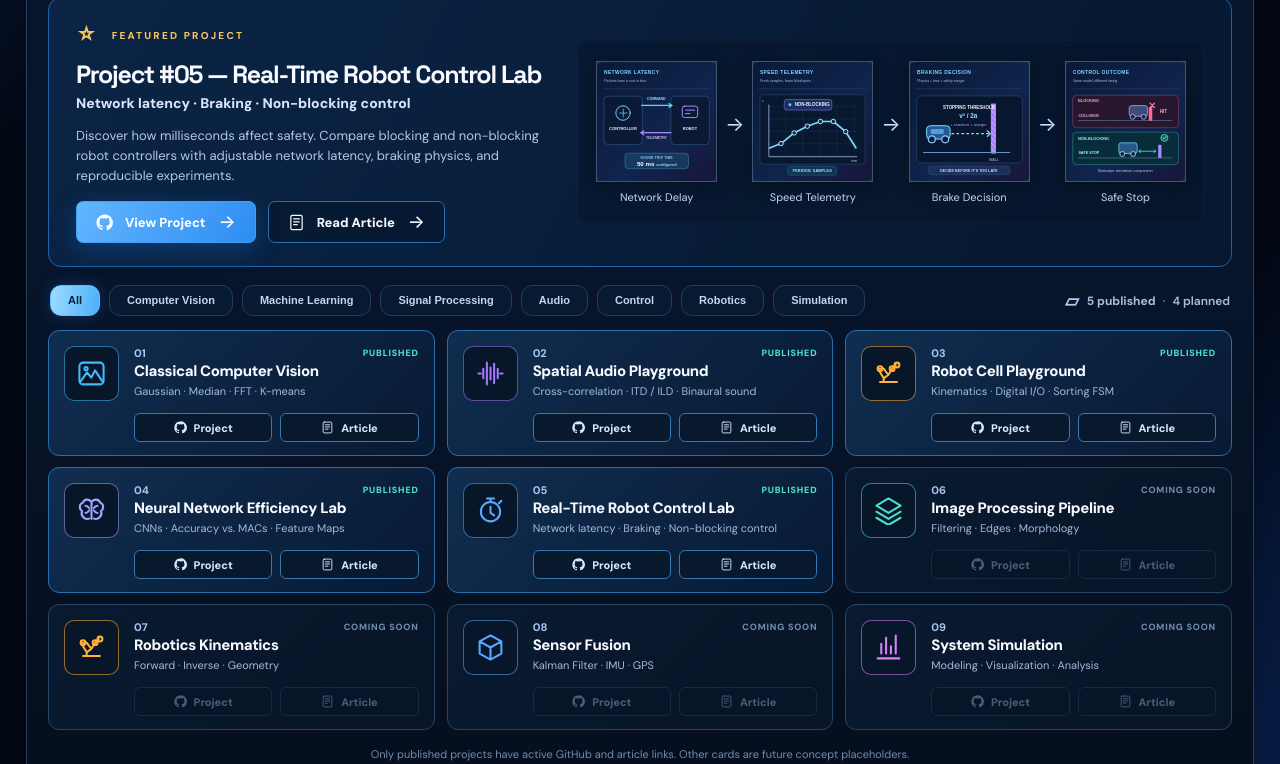
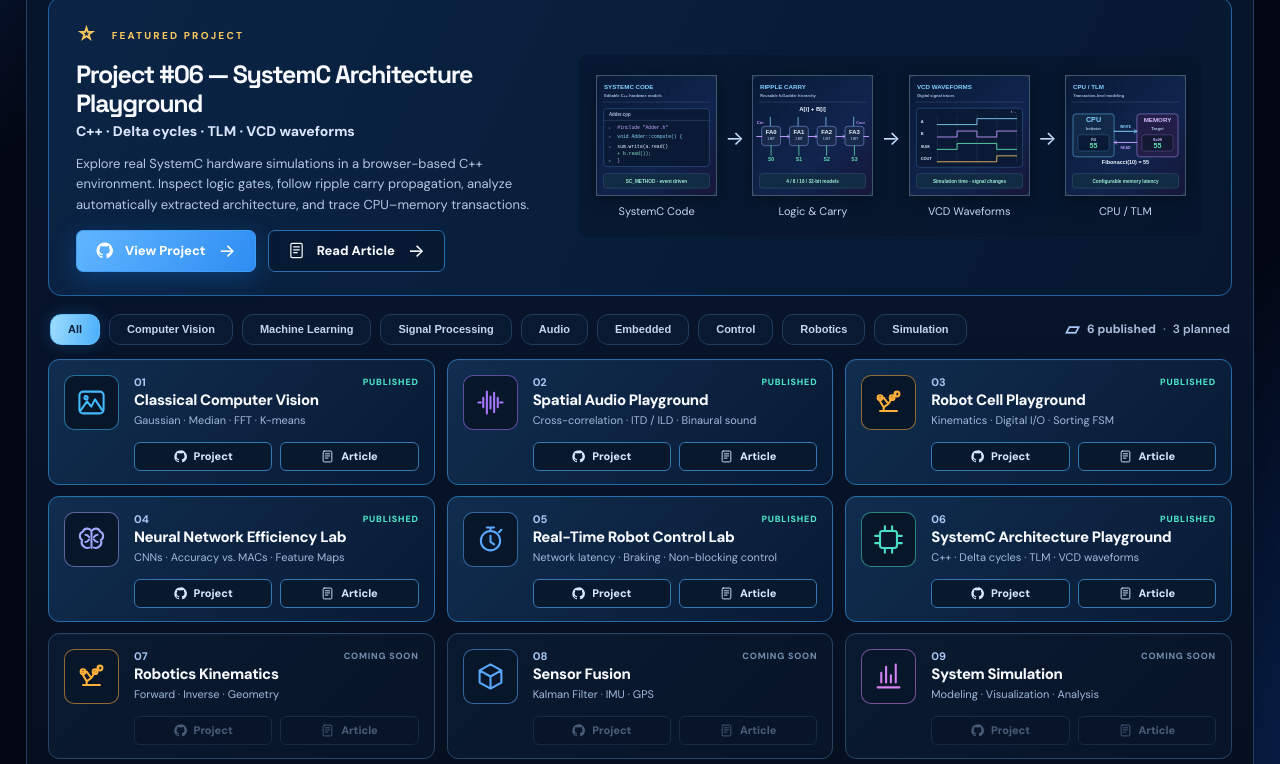
Before and after one commit to Ertugrulmutlu/from-lab-to-code, a plain HTML site: page docs/index.html in a window 1280 px wide. Shown: the part 431-1195 px from the top of the page. Drawn offline with Linux system fonts and the light colour scheme.

Commit message:
feat(website): showcase Project 06 SystemC Architecture Playground

```diff
--- a/docs/app.js
+++ b/docs/app.js
@@ -74,7 +74,7 @@ const PROJECTS = [
     description: 'Discover how milliseconds affect safety. Compare blocking and non-blocking robot controllers with adjustable network latency, braking physics, and reproducible experiments.',
     githubUrl: 'https://github.com/Ertugrulmutlu/from-lab-to-code/tree/main/05-realtime-robot-control',
     articleUrl: 'https://dev.to/ertugrulmutlu/from-lab-to-code-5-exploring-real-time-robot-control-with-python-1j3c',
-    status: 'published', featured: true, icon: 'timer', accent: 'sky',
+    status: 'published', featured: false, icon: 'timer', accent: 'sky',
     previewSteps: ['Network Delay', 'Speed Telemetry', 'Brake Decision', 'Safe Stop'],
     previewImages: [
       'assets/real-time-network.svg',
@@ -83,7 +83,22 @@ const PROJECTS = [
       'assets/real-time-outcome.svg'
     ]
   },
-  {id:'06',title:'Image Processing Pipeline',short:'Filtering · Edges · Morphology',category:'Computer Vision',description:'Experimenting with practical vision pipelines.',githubUrl:'',articleUrl:'',status:'planned',featured:false,icon:'layers',accent:'teal'},
+  {
+    id: '06', title: 'SystemC Architecture Playground',
+    short: 'C++ · Delta cycles · TLM · VCD waveforms',
+    category: 'Embedded',
+    description: 'Explore real SystemC hardware simulations in a browser-based C++ environment. Inspect logic gates, follow ripple carry propagation, analyze automatically extracted architecture, and trace CPU–memory transactions.',
+    githubUrl: 'https://github.com/Ertugrulmutlu/from-lab-to-code/tree/main/06-systemc-architecture-playground',
+    articleUrl: 'https://dev.to/ertugrulmutlu/from-lab-to-code-6-exploring-hardware-simulation-with-c-and-systemc-5b1h',
+    status: 'published', featured: true, icon: 'chip', accent: 'teal',
+    previewSteps: ['SystemC Code', 'Logic & Carry', 'VCD Waveforms', 'CPU / TLM'],
+    previewImages: [
+      'assets/systemc-code.svg',
+      'assets/systemc-logic.svg',
+      'assets/systemc-waveforms.svg',
+      'assets/systemc-tlm.svg'
+    ]
+  },
   {id:'07',title:'Robotics Kinematics',short:'Forward · Inverse · Geometry',category:'Robotics',description:'Exploring robotic geometry through code.',githubUrl:'',articleUrl:'',status:'planned',featured:false,icon:'robot',accent:'amber'},
   {id:'08',title:'Sensor Fusion',short:'Kalman Filter · IMU · GPS',category:'Signal Processing',description:'Combining imperfect measurements.',githubUrl:'',articleUrl:'',status:'planned',featured:false,icon:'cube',accent:'sky'},
   {id:'09',title:'System Simulation',short:'Modeling · Visualization · Analysis',category:'Simulation',description:'Turning mathematical models into experiments.',githubUrl:'',articleUrl:'',status:'planned',featured:false,icon:'chart',accent:'pink'}
--- a/docs/index.html
+++ b/docs/index.html
@@ -8,15 +8,15 @@
   <meta property="og:title" content="From Lab to Code | Engineering Projects">
   <meta property="og:description" content="Small engineering projects. Real implementations. Clear results.">
   <meta property="og:type" content="website">
-  <meta property="og:image:alt" content="Project #05 — Real-Time Robot Control Lab">
+  <meta property="og:image:alt" content="Project #06 — SystemC Architecture Playground">
   <meta name="twitter:card" content="summary_large_image">
-  <meta property="og:image" content="https://ertugrulmutlu.github.io/from-lab-to-code/assets/real-time-control-og.png">
+  <meta property="og:image" content="https://ertugrulmutlu.github.io/from-lab-to-code/assets/systemc-architecture-og.png">
   <title>From Lab to Code — Engineering Projects</title>
   <link rel="preconnect" href="https://fonts.googleapis.com">
   <link rel="preconnect" href="https://fonts.gstatic.com" crossorigin>
   <link href="https://fonts.googleapis.com/css2?family=DM+Sans:wght@400;500;600;700;800&family=Space+Grotesk:wght@400;500;600;700&display=swap" rel="stylesheet">
   <link rel="stylesheet" href="styles.css?v=4">
-  <script src="app.js?v=8" defer></script>
+  <script src="app.js?v=9" defer></script>
 </head>
 <body>
   <div class="site-shell" id="top">
@@ -56,12 +56,12 @@
       <section class="featured" id="featured" aria-label="Featured project">
         <div class="featured-info">
           <p class="featured-kicker"><span aria-hidden="true">☆</span> Featured project</p>
-          <h2 id="featured-title">Project #05 — Real-Time Robot Control Lab</h2>
+          <h2 id="featured-title">Project #06 — SystemC Architecture Playground</h2>
           <p id="featured-subtitle" class="featured-subtitle"></p>
           <p id="featured-description" class="featured-description"></p>
           <div class="featured-links" id="featured-actions"></div>
         </div>
-        <div class="featured-showcase" id="featured-visual" aria-label="Real-time robot control: network delay, speed telemetry, braking, and safe stopping"></div>
+        <div class="featured-showcase" id="featured-visual" aria-label="SystemC hardware modeling: C++ source, logic and carry propagation, digital waveforms, and CPU–memory transactions"></div>
       </section>
 
       <section class="projects" id="projects" aria-labelledby="projects-heading">
```
Also changed, not shown: docs/assets/systemc-architecture-og.png (added), docs/assets/systemc-code.svg (added), docs/assets/systemc-logic.svg (added), docs/assets/systemc-tlm.svg (added), docs/assets/systemc-waveforms.svg (added).
